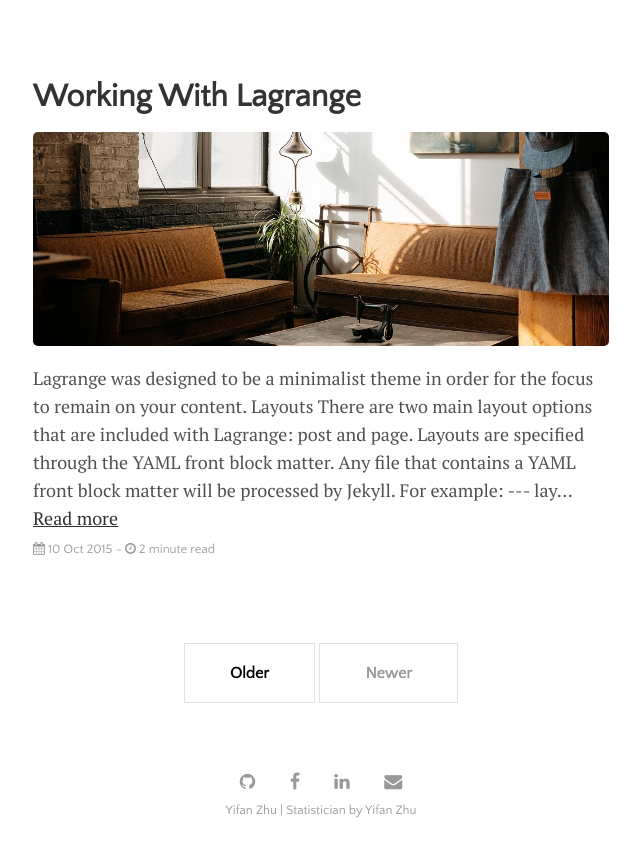
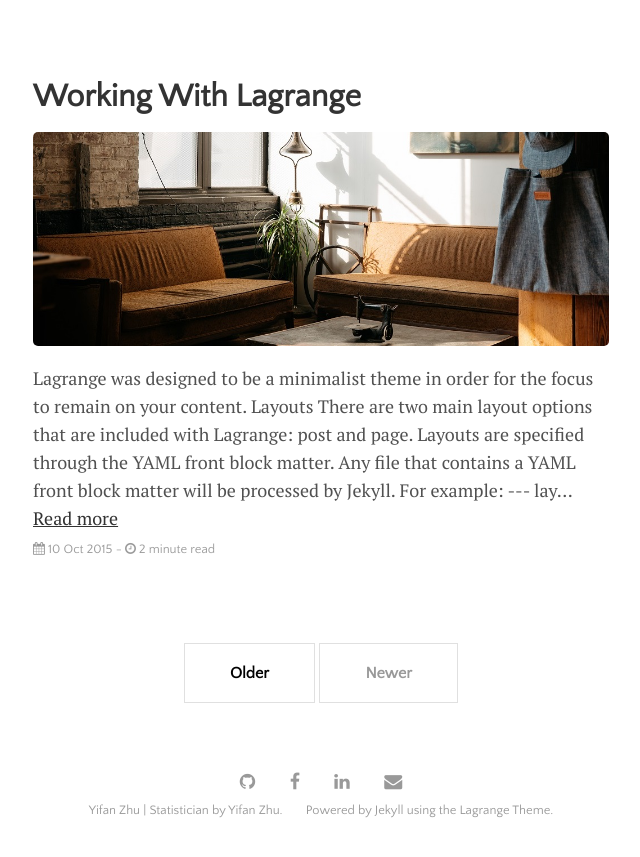
Before and after one commit to fanne-stat/fanne-stat.github.io, a Jekyll site: the page built from index.html, in a window 1280 px wide and 900 px high, scrolled down 2160 px. Shown: the top 857 px of the window, without its empty margins (319-959 px from the left). Built offline with Jekyll 4.4.1, drawn with Linux system fonts in a browser that asks for light colours; nearby versions of some CDN libraries; the list of posts is cut into pages by our own code.

Commit message:
footer add Lagrange Theme

```diff
--- a/_includes/footer.html
+++ b/_includes/footer.html
@@ -3,5 +3,5 @@
   <a href="https://www.facebook.com/yifan.zhu.357"><i class="fa fa-facebook" aria-hidden="true" target="_blank"></i></a>
   <a href="https://linkedin.com/in/yifanzhu1"><i class="fa fa-linkedin" aria-hidden="true" target="_blank"></i></a>
   <a href="mailto:yifanzhu@iastate.edu"><i class="fa fa-envelope" aria-hidden="true" target="_blank"></i></a>
-  <div class="post-date"><a href="{{ site.github.url }}/about.html">{{ site.title }} | {{ site.tagline }} by {{ site.author.name }}</a></div>
+  <div class="post-date"><a href="{{ site.github.url }}/about.html">{{ site.title }} | {{ site.tagline }} by {{ site.author.name }}. </a> <a href="https://github.com/LeNPaul/Lagrange"> Powered by Jekyll using the Lagrange Theme. </div>
 </footer>
```
